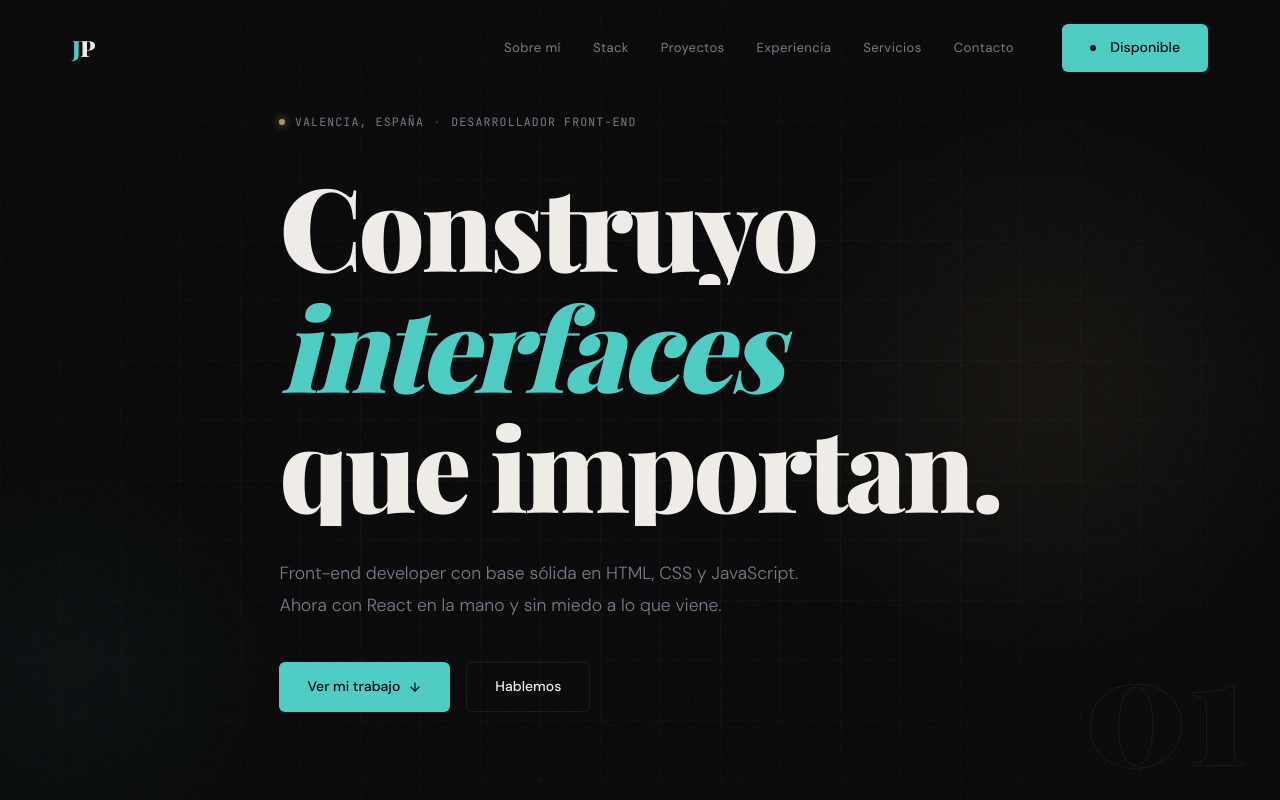
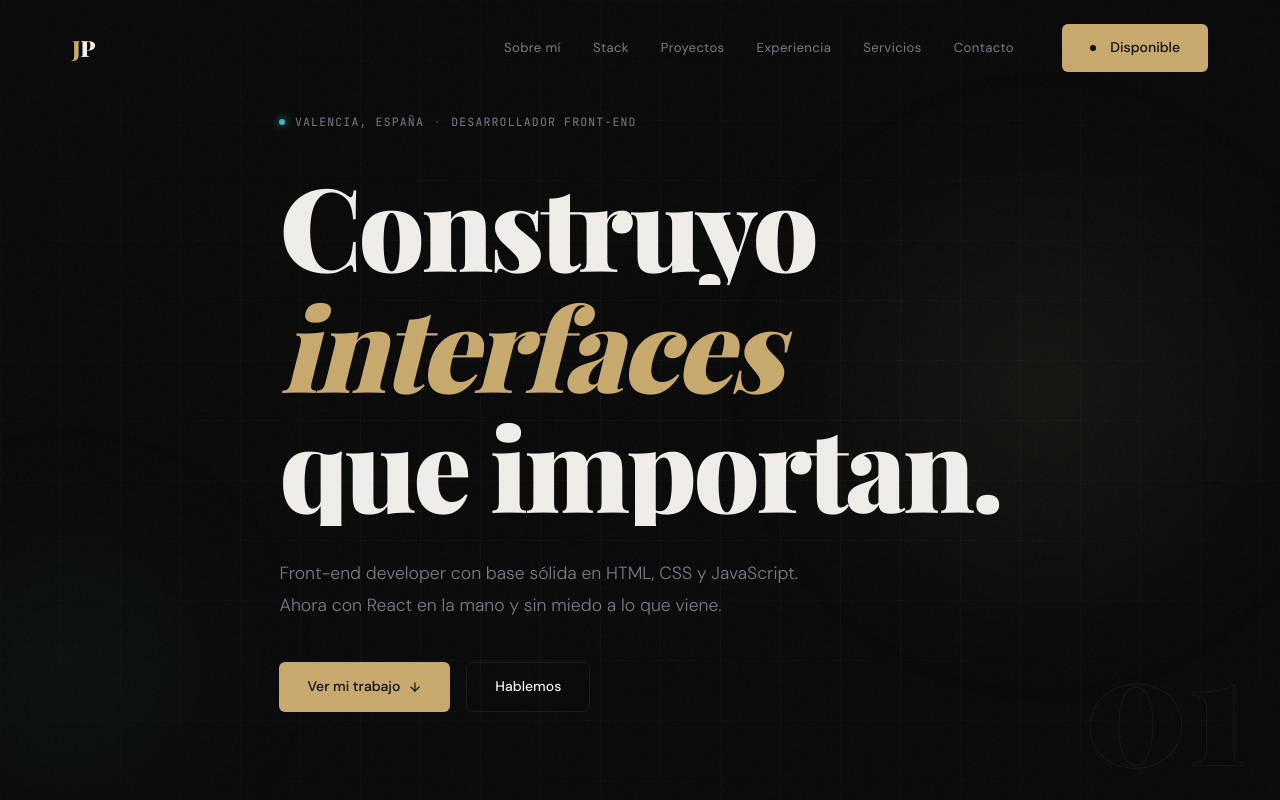
Before and after one commit to soulz182/jpainceira, a React (Vite) app: page / in a window 1280 px wide. Shown: the top 800 px of the page. Built offline with nearby package versions, Linux system fonts and the light colour scheme; a web font is replaced by a local one.

Commit message:
volvemos a los colores originales

```diff
--- a/src/styles/global.css
+++ b/src/styles/global.css
@@ -18,11 +18,11 @@
   --text-muted:  #7a7a8a;
   --text-faint:  #3a3a48;
 
-  --accent:      #4ecdc4;
+  --accent:      #c8a96e;      /* dorado cálido */
   --accent-dim:  rgba(200,169,110,0.12);
   --accent-glow: rgba(200,169,110,0.25);
 
-  --teal:        #c8a96e;
+  --teal:        #4ecdc4;
   --teal-dim:    rgba(78,205,196,0.10);
 
   /* Tipografía */
@@ -165,7 +165,7 @@ img, video { max-width: 100%; display: block; }
 }
 
 .btn-primary:hover {
-  background: #2f7772;
+  background: #d4b87a;
   transform: translateY(-1px);
   box-shadow: 0 8px 30px var(--accent-glow);
 }
```
